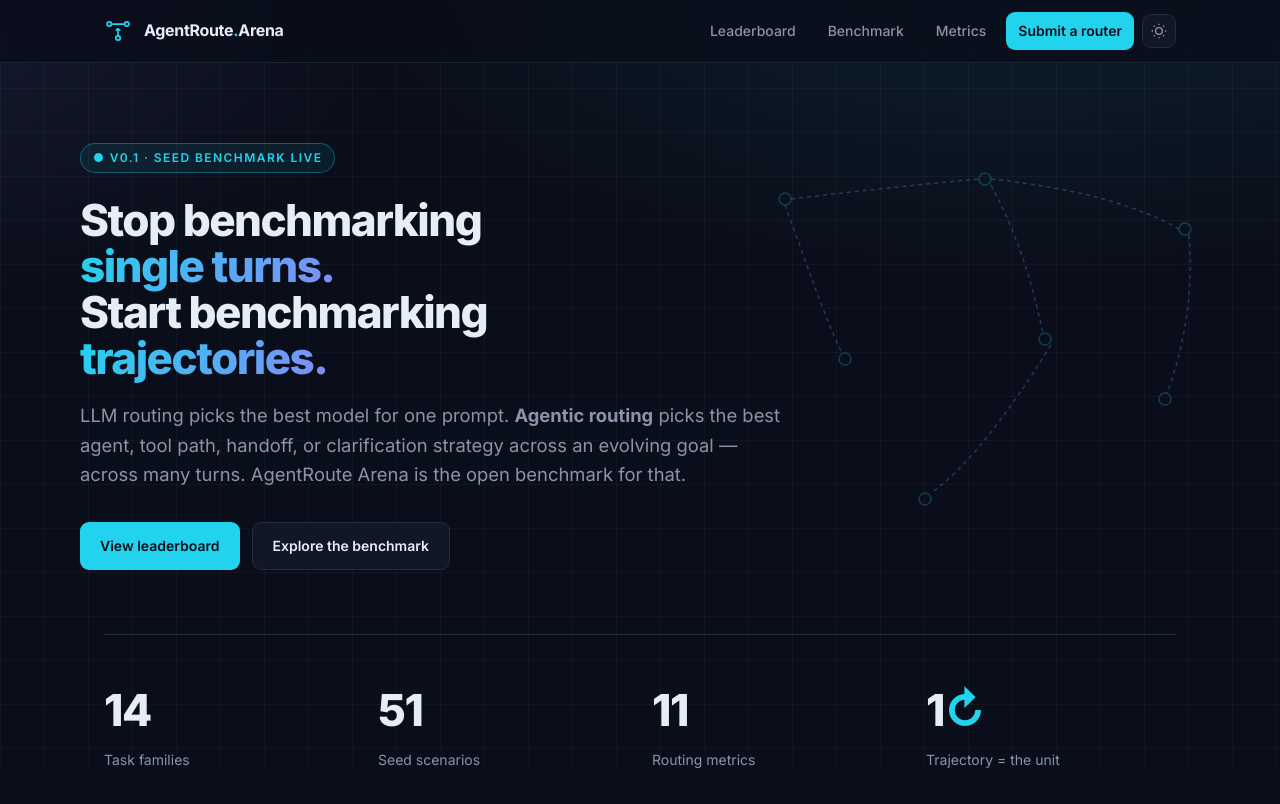
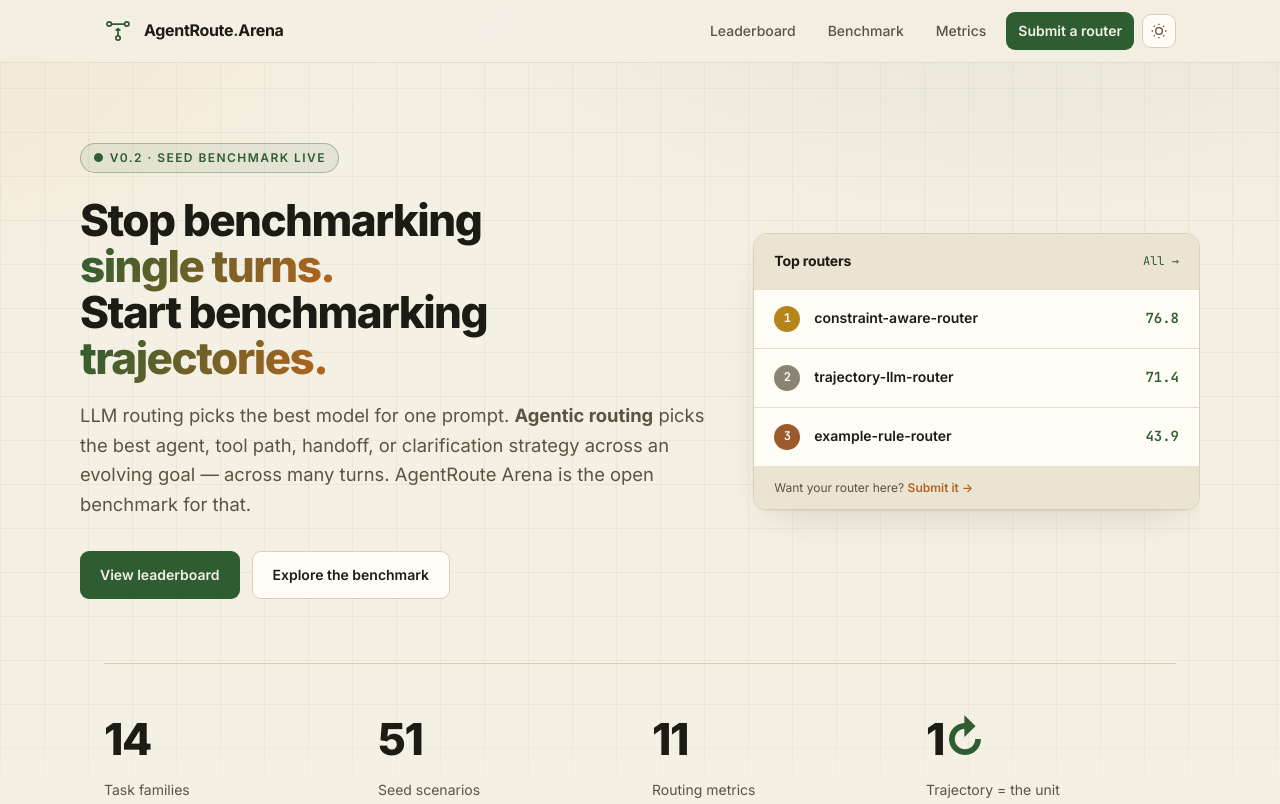
Before and after one commit to balasambamurhty/agentrouterarena, a plain HTML site: page site/index.html in a window 1280 px wide. Shown: the top 804 px of the page. Drawn offline with Linux system fonts and the light colour scheme.

Commit message:
Redesign site with NPS (National Park Service) color palette; add RouterArena-style hero 'top routers' card; default to light theme; GitHub-Pages-ready (.nojekyll)

```diff
--- a/site/index.html
+++ b/site/index.html
@@ -1,5 +1,5 @@
 <!DOCTYPE html>
-<html lang="en" data-theme="dark">
+<html lang="en" data-theme="light">
 <head>
 <meta charset="UTF-8">
 <meta name="viewport" content="width=device-width, initial-scale=1.0">
@@ -35,28 +35,40 @@
 
 <main>
 <section class="hero container">
-  <svg class="hero-diagram" viewBox="0 0 520 420" fill="none" stroke="currentColor" stroke-width="1.5" aria-hidden="true">
-    <g stroke="#22d3ee" opacity="0.5">
-      <circle cx="60" cy="60" r="6"/><circle cx="260" cy="40" r="6"/><circle cx="460" cy="90" r="6"/>
-      <circle cx="120" cy="220" r="6"/><circle cx="320" cy="200" r="6"/><circle cx="440" cy="260" r="6"/>
-      <circle cx="200" cy="360" r="6"/>
-    </g>
-    <g stroke="#818cf8" opacity="0.6">
-      <path d="M66 60 C150 50 200 45 254 40" stroke-dasharray="4 4"/>
-      <path d="M266 40 C360 50 420 70 454 90" stroke-dasharray="4 4"/>
-      <path d="M60 66 C80 120 100 180 117 214" stroke-dasharray="4 4"/>
-      <path d="M266 46 C300 110 310 160 318 194" stroke-dasharray="4 4"/>
-      <path d="M464 96 C470 160 455 220 442 254" stroke-dasharray="4 4"/>
-      <path d="M326 206 C280 280 240 330 206 354" stroke-dasharray="4 4"/>
-    </g>
-  </svg>
-
-  <span class="eyebrow">● v0.1 · seed benchmark live</span>
-  <h1>Stop benchmarking <span class="grad">single turns.</span><br>Start benchmarking <span class="grad">trajectories.</span></h1>
-  <p class="lead">LLM routing picks the best model for one prompt. <strong>Agentic routing</strong> picks the best agent, tool path, handoff, or clarification strategy across an evolving goal — across many turns. AgentRoute Arena is the open benchmark for that.</p>
-  <div class="cta-row">
-    <a class="btn primary" href="leaderboard.html">View leaderboard</a>
-    <a class="btn ghost" href="benchmark.html">Explore the benchmark</a>
+  <div class="hero-grid">
+    <div class="hero-copy">
+      <span class="eyebrow">● v0.2 · seed benchmark live</span>
+      <h1>Stop benchmarking <span class="grad">single turns.</span><br>Start benchmarking <span class="grad">trajectories.</span></h1>
+      <p class="lead">LLM routing picks the best model for one prompt. <strong>Agentic routing</strong> picks the best agent, tool path, handoff, or clarification strategy across an evolving goal — across many turns. AgentRoute Arena is the open benchmark for that.</p>
+      <div class="cta-row">
+        <a class="btn primary" href="leaderboard.html">View leaderboard</a>
+        <a class="btn ghost" href="benchmark.html">Explore the benchmark</a>
+      </div>
+    </div>
+    <aside class="mini-lb" aria-label="Top routers preview">
+      <div class="mini-lb-head">
+        <span class="mini-lb-title">Top routers</span>
+        <a class="mini-lb-link" href="leaderboard.html">All →</a>
+      </div>
+      <ol class="mini-lb-list">
+        <li>
+          <span class="medal gold">1</span>
+          <span class="mini-lb-name">constraint-aware-router</span>
+          <span class="mini-lb-score">76.8</span>
+        </li>
+        <li>
+          <span class="medal silver">2</span>
+          <span class="mini-lb-name">trajectory-llm-router</span>
+          <span class="mini-lb-score">71.4</span>
+        </li>
+        <li>
+          <span class="medal bronze">3</span>
+          <span class="mini-lb-name">example-rule-router</span>
+          <span class="mini-lb-score">43.9</span>
+        </li>
+      </ol>
+      <div class="mini-lb-foot">Want your router here? <a href="submit.html">Submit it →</a></div>
+    </aside>
   </div>
 </section>
 
--- a/site/styles.css
+++ b/site/styles.css
@@ -4,28 +4,30 @@
   --font-display: 'Inter', -apple-system, BlinkMacSystemFont, 'Segoe UI', sans-serif;
   --font-mono: 'JetBrains Mono', ui-monospace, 'SF Mono', Menlo, monospace;
 
-  /* Dark theme (default) */
-  --bg: #0a0e1a;
-  --bg-grad: radial-gradient(1200px 600px at 80% -10%, rgba(34, 211, 238, 0.10), transparent 60%),
-             radial-gradient(900px 500px at -10% 0%, rgba(129, 140, 248, 0.10), transparent 60%);
-  --surface: #111726;
-  --surface-2: #161d2e;
-  --border: #232b3d;
-  --border-soft: #1b2233;
-  --text: #e6edf6;
-  --muted: #8a94a8;
-  --faint: #5b6478;
-  --accent: #22d3ee;
-  --accent-strong: #06b6d4;
-  --accent-2: #818cf8;
-  --good: #34d399;
-  --warn: #fbbf24;
-  --bad: #f87171;
-  --grid: rgba(255, 255, 255, 0.035);
+  /* NPS light theme (default) — National Park Service brand palette
+     Forest green, arrowhead rust, parchment, gold, Sail blue. */
+  --bg: #f5f0e4;
+  --bg-grad: radial-gradient(1200px 600px at 80% -10%, rgba(46, 93, 50, 0.08), transparent 60%),
+             radial-gradient(900px 500px at -10% 0%, rgba(181, 101, 29, 0.07), transparent 60%);
+  --surface: #fffdf6;
+  --surface-2: #ece4d2;
+  --border: #d9cfb6;
+  --border-soft: #e6dec9;
+  --text: #1c1b14;
+  --muted: #5b5343;
+  --faint: #8c8472;
+  --accent: #2e5d32;
+  --accent-strong: #1f3d1f;
+  --accent-2: #b5651d;
+  --good: #4a7c2a;
+  --warn: #b5851a;
+  --bad: #9b2226;
+  --sail: #bae5f9;
+  --grid: rgba(46, 93, 50, 0.05);
 
   --radius: 14px;
   --radius-sm: 9px;
-  --shadow: 0 1px 0 rgba(255,255,255,0.03) inset, 0 12px 40px -12px rgba(0,0,0,0.6);
+  --shadow: 0 1px 2px rgba(28, 27, 20, 0.05), 0 16px 40px -16px rgba(28, 27, 20, 0.16);
 
   --text-xs: 0.75rem;
   --text-sm: 0.875rem;
@@ -42,22 +44,27 @@
   --content: 1120px;
 }
 
-[data-theme='light'] {
-  --bg: #f6f7fa;
-  --bg-grad: radial-gradient(1200px 600px at 80% -10%, rgba(8, 145, 178, 0.10), transparent 60%),
-             radial-gradient(900px 500px at -10% 0%, rgba(99, 102, 241, 0.08), transparent 60%);
-  --surface: #ffffff;
-  --surface-2: #f1f3f8;
-  --border: #e2e6ee;
-  --border-soft: #eef1f6;
-  --text: #0d1320;
-  --muted: #5a6478;
-  --faint: #97a0b0;
-  --accent: #0891b2;
-  --accent-strong: #0e7490;
-  --accent-2: #6366f1;
-  --grid: rgba(0, 0, 0, 0.035);
-  --shadow: 0 1px 2px rgba(13, 19, 32, 0.04), 0 16px 40px -16px rgba(13, 19, 32, 0.18);
+[data-theme='dark'] {
+  /* NPS night — deep forest */
+  --bg: #15201a;
+  --bg-grad: radial-gradient(1200px 600px at 80% -10%, rgba(127, 168, 106, 0.10), transparent 60%),
+             radial-gradient(900px 500px at -10% 0%, rgba(197, 108, 57, 0.10), transparent 60%);
+  --surface: #1c2820;
+  --surface-2: #22302a;
+  --border: #2f3d33;
+  --border-soft: #263229;
+  --text: #e9e3d2;
+  --muted: #9aa18c;
+  --faint: #6e7665;
+  --accent: #7fa86a;
+  --accent-strong: #6b9356;
+  --accent-2: #c56c39;
+  --good: #8ab361;
+  --warn: #c9a227;
+  --bad: #b5654a;
+  --sail: #2a4a55;
+  --grid: rgba(255, 255, 255, 0.035);
+  --shadow: 0 1px 0 rgba(255,255,255,0.03) inset, 0 12px 40px -12px rgba(0,0,0,0.6);
 }
 
 * { box-sizing: border-box; margin: 0; padding: 0; }
@@ -133,6 +140,8 @@ code, .mono { font-family: var(--font-mono); font-size: 0.9em; }
 
 /* Hero */
 .hero { padding: var(--space-20) 0 var(--space-16); position: relative; overflow: hidden; }
+.hero-grid { display: grid; grid-template-columns: 1.4fr 1fr; gap: var(--space-12); align-items: center; }
+@media (max-width: 920px) { .hero-grid { grid-template-columns: 1fr; gap: var(--space-10); } }
 .eyebrow {
   display: inline-flex; align-items: center; gap: var(--space-2);
   font-size: var(--text-xs); font-weight: 600; letter-spacing: 0.12em; text-transform: uppercase;
@@ -150,6 +159,25 @@ code, .mono { font-family: var(--font-mono); font-size: 0.9em; }
 }
 .hero p.lead { font-size: var(--text-lg); color: var(--muted); max-width: 62ch; margin-bottom: var(--space-8); }
 .hero .cta-row { display: flex; flex-wrap: wrap; gap: var(--space-3); }
+
+/* Mini leaderboard card (hero) */
+.mini-lb { background: var(--surface); border: 1px solid var(--border); border-radius: var(--radius); box-shadow: var(--shadow); overflow: hidden; }
+.mini-lb-head { display: flex; align-items: center; justify-content: space-between; padding: var(--space-4) var(--space-5); border-bottom: 1px solid var(--border-soft); background: var(--surface-2); }
+.mini-lb-title { font-weight: 700; font-size: var(--text-sm); letter-spacing: -0.01em; }
+.mini-lb-link { font-size: var(--text-xs); color: var(--accent); font-family: var(--font-mono); }
+.mini-lb-list { list-style: none; display: flex; flex-direction: column; }
+.mini-lb-list li { display: grid; grid-template-columns: 28px 1fr auto; align-items: center; gap: var(--space-3); padding: var(--space-4) var(--space-5); border-bottom: 1px solid var(--border-soft); }
+.mini-lb-list li:last-child { border-bottom: none; }
+.medal { width: 26px; height: 26px; display: grid; place-items: center; border-radius: 999px; font-family: var(--font-mono); font-weight: 700; font-size: var(--text-xs); color: #fff; }
+.medal.gold { background: #b5851a; }
+.medal.silver { background: #8c8472; }
+.medal.bronze { background: #9b5a2b; }
+.mini-lb-name { font-size: var(--text-sm); font-weight: 600; overflow: hidden; text-overflow: ellipsis; white-space: nowrap; }
+.mini-lb-score { font-family: var(--font-mono); font-weight: 700; font-size: var(--text-sm); color: var(--accent); }
+.mini-lb-foot { padding: var(--space-3) var(--space-5); font-size: var(--text-xs); color: var(--muted); background: var(--surface-2); }
+.mini-lb-foot a { color: var(--accent-2); font-weight: 600; }
+
+@media (max-width: 920px) { .hero-diagram { display: none; } }
 .btn {
   display: inline-flex; align-items: center; gap: var(--space-2);
   padding: var(--space-3) var(--space-5); border-radius: var(--radius-sm); font-weight: 600; font-size: var(--text-sm);
```
Also changed, not shown: site/about.html (+1 -1 lines), site/benchmark.html (+1 -1 lines), site/leaderboard.html (+1 -1 lines), site/metrics.html (+1 -1 lines), site/submit.html (+1 -1 lines), 1 other file.
